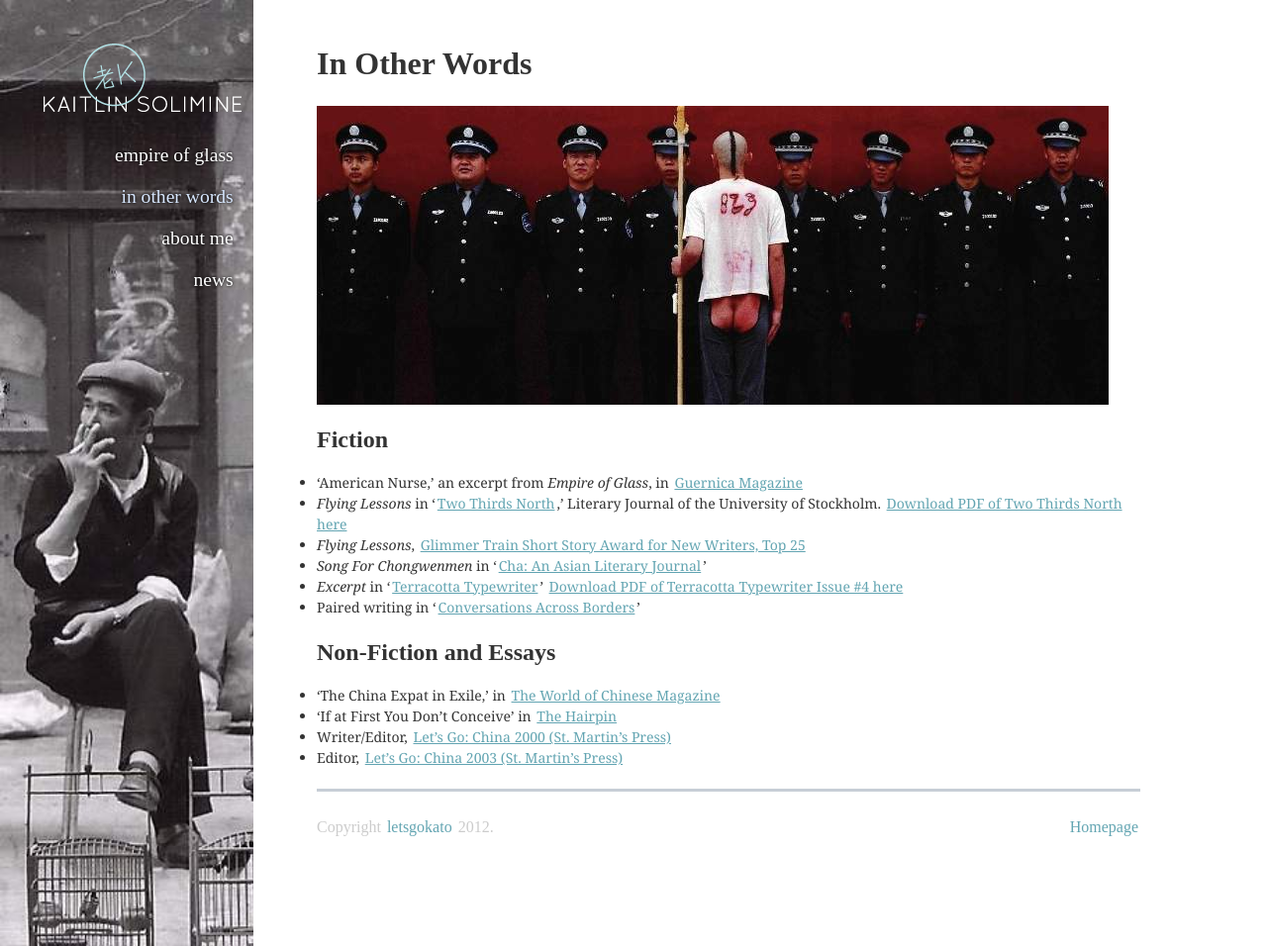
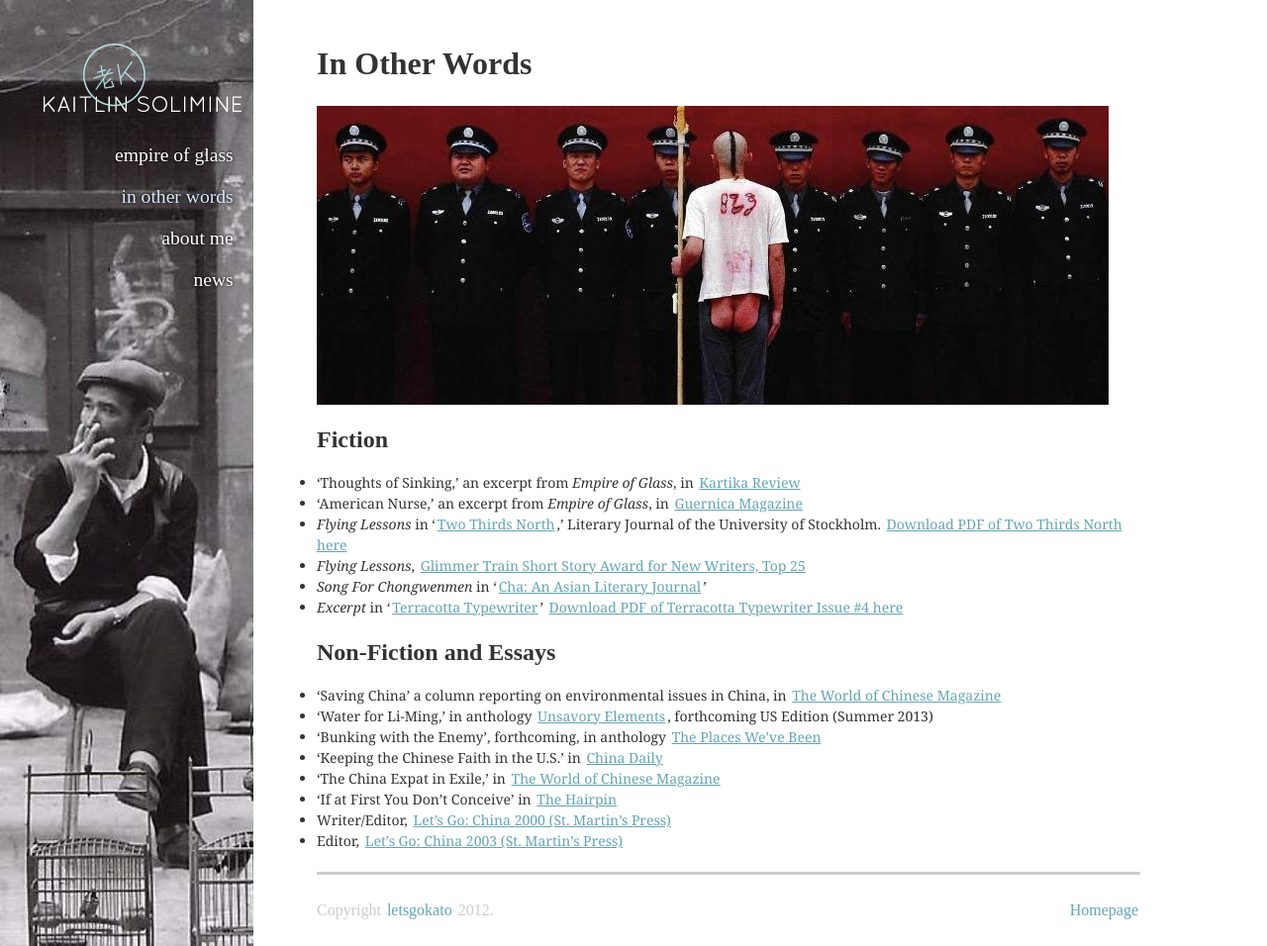
Before and after one commit to ajhit406/kato, a Jekyll site: the page built from inotherwords.md, in a window 1280 px wide and 956 px high. Shown: the whole window at 99% size. Built offline with Jekyll 4.4.1, drawn with Linux system fonts in a browser that asks for light colours; some web fonts are replaced; Markdown is read by kramdown in place of the engine named in the settings.

Commit message:
in news updates

```diff
--- a/inotherwords.md
+++ b/inotherwords.md
@@ -10,15 +10,19 @@ lnav: inotherwords
 
 ## Fiction
 
+* 'Thoughts of Sinking,' an excerpt from _Empire of Glass_, in [Kartika Review](http://kartikareview.com/?portfolio=issue-15-spring-2013)
 * 'American Nurse,' an excerpt from _Empire of Glass_, in [Guernica Magazine]( http://www.guernicamag.com/fiction/american-nurse)
 * _Flying Lessons_ in ‘[Two Thirds North]( http://www.twothirdsnorth.com/two-thirds-north-2012/),’ Literary Journal of the University of Stockholm. [Download PDF of Two Thirds North here]( http://www.twothirdsnorth.com/wp-content/uploads/2012/05/Two-Thirds-North-20123.pdf)
 * _Flying Lessons_, [Glimmer Train Short Story Award for New Writers, Top 25]( http://www.glimmertrainpress.com/writer/html/finalists.asp?id=65)
 * _Song For Chongwenmen_ in ‘[Cha: An Asian Literary Journal]( http://www.asiancha.com/content/view/854/295/)’
 * _Excerpt_ in ‘[Terracotta Typewriter]( http://www.tctype.com/happy-new-issue/)’ [Download PDF of Terracotta Typewriter Issue #4 here]( http://www.tctype.com/wp-content/uploads/2010/02/Winter10.pdf)
-* Paired writing in ‘[Conversations Across Borders]( http://www.conversationsacrossborders.org/community/community.html)’
 
 ## Non-Fiction and Essays
 
+* 'Saving China' a column reporting on environmental issues in China, in [The World of Chinese Magazine](http://www.theworldofchinese.com/store/2013-issues/the-world-of-chinese-2013-issue-1-wine/)
+* 'Water for Li-Ming,' in anthology [Unsavory Elements](http://www.earnshawbooks.com/content/unsavory-elements), forthcoming US Edition (Summer 2013)
+* 'Bunking with the Enemy', forthcoming, in anthology [The Places We've Been](http://theplaces35.com/books-are-for-lovers/fiction-and-nonfiction/)
+* 'Keeping the Chinese Faith in the U.S.' in [China Daily](http://usa.chinadaily.com.cn/epaper/2013-04/24/content_16444036.htm)
 * 'The China Expat in Exile,' in [The World of Chinese Magazine](http://www.theworldofchinese.com/2012/09/the-china-expat-in-exile-a-response-to-the-mark-kitto-debate/)
 * 'If at First You Don't Conceive' in [The Hairpin](http://thehairpin.com/2012/09/if-at-first-you-dont-conceive-try-try-again-and-dont-bd-until-your-cm-is-ew)
 * Writer/Editor, [Let’s Go: China 2000 (St. Martin’s Press)]( http://www.goodreads.com/book/show/337060.Let_s_Go_China)
```
